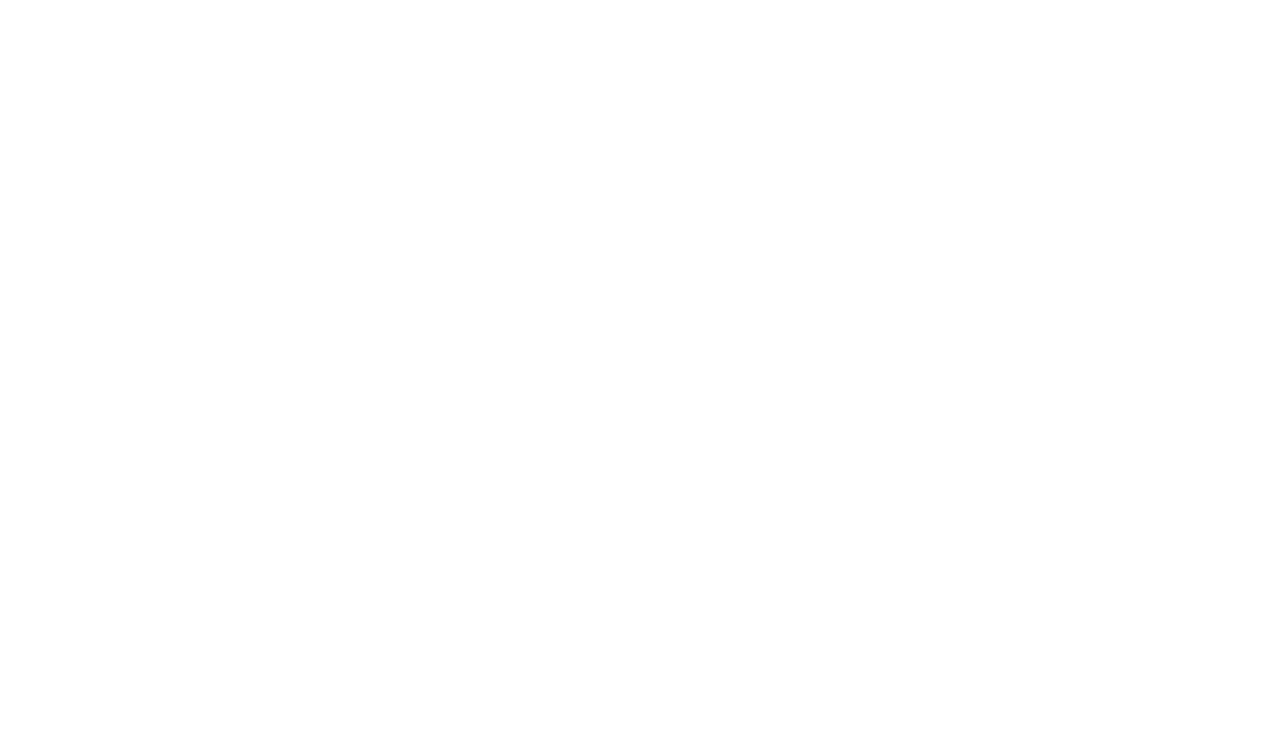
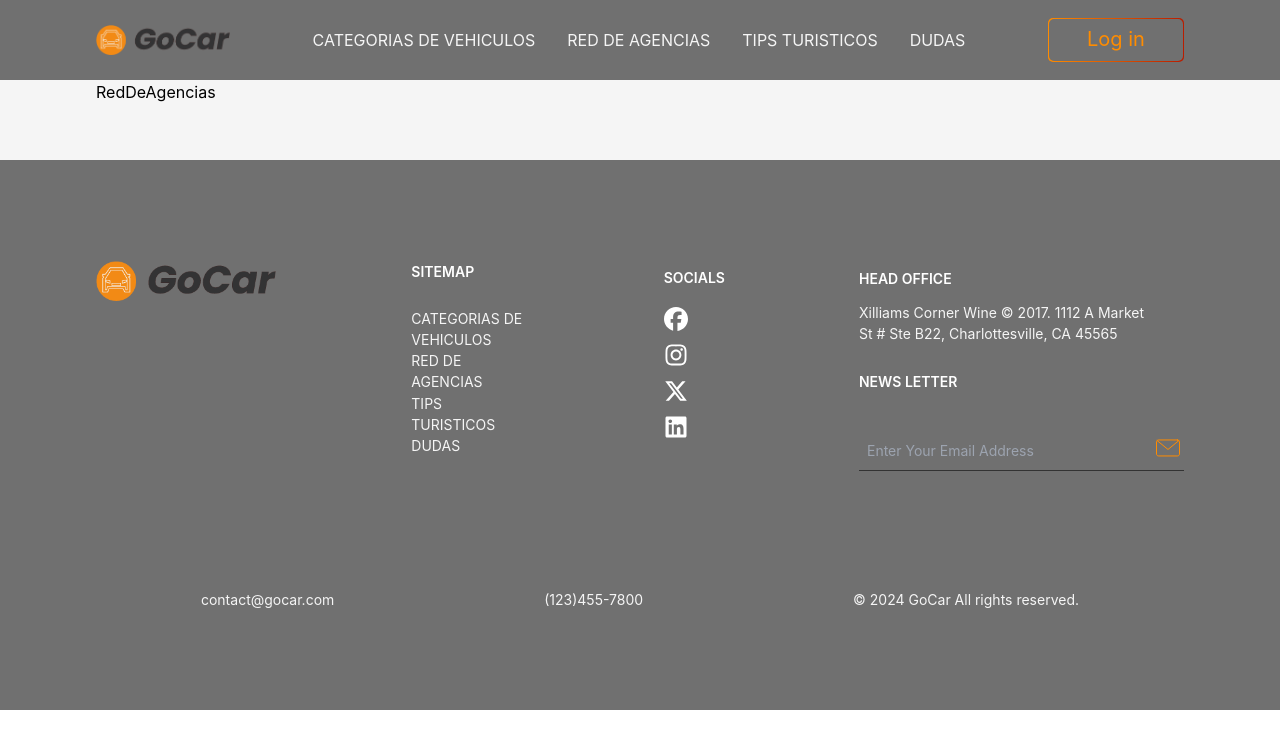
Before and after one commit to MatiasCoronel1312/s14-13-n-java, a React (Vite) app in the folder Frontend/: page /redDeAgencias in a window 1280 px wide. Before the commit this address had no page. Shown: the top 748 px of the page. Built offline with nearby package versions, Linux system fonts and the light colour scheme.

Commit message:
feat routes

```diff
--- a/Frontend/src/components/CarCarousel/Carrusel.tsx
+++ b/Frontend/src/components/CarCarousel/Carrusel.tsx
@@ -1,6 +1,8 @@
 import { useEffect, useState } from "react";
 import Car from "./carrusel.interface";
+import { useNavigate } from "react-router-dom";
 export default function Carrusel() {
+  const navigator = useNavigate();
   const images: Car[] = [
     {
       image: "src/assets/ImagenesCarros/AudiA5.png",
@@ -139,6 +141,7 @@ export default function Carrusel() {
         </div>
         <div className="flex justify-center align-bottom">
           <button
+          onClick={()=>{navigator('/categoriasDeVehiculos')}}
             type="button"
             className="border-orange-600 border-2 text-orange-600 py-4 px-10 rounded-md mt-8"
           >
--- a/Frontend/src/components/turismo/TurismoHome.tsx
+++ b/Frontend/src/components/turismo/TurismoHome.tsx
@@ -53,7 +53,7 @@ const TurismoHome = () => {
             setIndexSite={setIndexSite}
           />
         </div>
-        <ButtonTourism title="Consulta todos los destinos" path="" />
+        <ButtonTourism title="Consulta todos los destinos" path="/tipsTuristicos" />
       </div>
     )
   }
--- a/Frontend/src/index.css
+++ b/Frontend/src/index.css
@@ -9,15 +9,12 @@
   background-image: linear-gradient(180deg, #ff8c00, #b81c00);
 }
 .Gradient-H {
-  background-image: linear-gradient(135deg, #ff8c00, #b81c00);
+  background-image: linear-gradient(90deg, #ff8c00, #b81c00);
 }
 .Gradient-H_hover:hover {
-  background-image: linear-gradient(135deg, #ff8c00, #b81c00);
+  background-image: linear-gradient(90deg, #ff8c00, #b81c00);
 }
-.border-gradient {
-  border: solid 3px;
-  border-color: gradient(135deg, #ff8c00, #b81c00)
-}
+
 
 .container {
 max-width: 500px;
--- /dev/null
+++ b/Frontend/src/pages/CategoriaDeVehiculos.tsx
@@ -0,0 +1,12 @@
+
+const CategoriaDeVehiculos = () => {
+  return (
+    <div className='w-full bg-background flex justify-center'>
+      <div className="h-[80px] lg:w-[85%] md:w-[90%]  ">
+      <div>CategoriaDeVehiculos</div>
+      </div>
+    </div>
+  )
+}
+
+export default CategoriaDeVehiculos
--- /dev/null
+++ b/Frontend/src/pages/Dudas.tsx
@@ -0,0 +1,12 @@
+
+const Dudas = () => {
+  return (
+    <div className='w-full bg-background flex justify-center'>
+      <div className="h-[80px] lg:w-[85%] md:w-[90%]  ">
+        <div>Dudas</div>
+      </div>
+    </div>
+  )
+}
+
+export default Dudas;
--- /dev/null
+++ b/Frontend/src/pages/RedDeAgencias.tsx
@@ -0,0 +1,13 @@
+
+const RedDeAgencias = () => {
+  return (
+
+    <div className='w-full bg-background flex justify-center'>
+      <div className="h-[80px] lg:w-[85%] md:w-[90%]  ">
+       <div>RedDeAgencias</div>
+      </div>
+    </div>
+  )
+}
+
+export default RedDeAgencias
--- /dev/null
+++ b/Frontend/src/pages/TipsTuristicos.tsx
@@ -0,0 +1,12 @@
+
+const TipsTuristicos = () => {
+  return (
+    <div className='w-full bg-background flex justify-center'>
+      <div className="h-[80px] lg:w-[85%] md:w-[90%]  ">
+        <div>TipsTuristicos</div>
+      </div>
+    </div>
+  )
+}
+
+export default TipsTuristicos;
--- a/Frontend/src/router/menuRoutes.ts
+++ b/Frontend/src/router/menuRoutes.ts
@@ -1,8 +1,32 @@
+import CategoriaDeVehiculos from "../pages/CategoriaDeVehiculos";
+import Dudas from "../pages/Dudas";
 import Home from "../pages/Home";
+import RedDeAgencias from "../pages/RedDeAgencias";
+import TipsTuristicos from "../pages/TipsTuristicos";
 
 export const menuRoutes = [
     {
       id: "home",
       path: "/",
       Element: Home,
-    },]
+    },
+    {
+      id: "redDeAgencias",
+      path: "/redDeAgencias",
+      Element: RedDeAgencias,
+    },
+    {
+      id: "tipsTuristicos",
+      path: "/tipsTuristicos",
+      Element: TipsTuristicos,
+    },
+    {
+      id: "dudas",
+      path: "/dudas",
+      Element: Dudas,
+    },
+    {
+      id: "categoriasDeVehiculos",
+      path: "/categoriasDeVehiculos",
+      Element: CategoriaDeVehiculos,
+    }]
--- a/Frontend/src/shared/layout/footer/footer.tsx
+++ b/Frontend/src/shared/layout/footer/footer.tsx
@@ -11,15 +11,15 @@ const Footer = () => {
       <div className='lg:w-[85%] md:w-[90%] h-[348px] flex flex-col text-[14px]'>
         <div className='flex justify-between w-full h-[328px]'>
           <div className='w-[180px] h-[40px]'>
-            <img src={GoCar } alt="" />
+            <Link to='/'><img src={GoCar } alt="logo GoCar" /></Link>
           </div>
           <div className='w-[117px] h-[195px] flex flex-col justify-between'>
             <h2 className='text-white font-semibold'>SITEMAP</h2>
             <ul className='text-background flex flex-col justify-around w-full h-[148px] '>
-              <Link to="">CATEGORIAS DE VEHICULOS</Link>
-              <Link to="">RED DE AGENCIAS</Link>
-              <Link to="">OFERTAS</Link>
-              <Link to="">DUDAS</Link>
+              <Link to="/categoriasDeVehiculos">CATEGORIAS DE VEHICULOS</Link>
+              <Link to="/redDeAgencias">RED DE AGENCIAS</Link>
+              <Link to="/tipsTuristicos">TIPS TURISTICOS</Link>
+              <Link to="/dudas">DUDAS</Link>
 
             </ul>
 
--- a/Frontend/src/shared/layout/navbar/navbar.tsx
+++ b/Frontend/src/shared/layout/navbar/navbar.tsx
@@ -5,15 +5,17 @@ const navbar = () => {
   return (
     <header className='w-full bg-[#707070] flex justify-center'>
       <div className="h-[80px] lg:w-[85%] md:w-[90%] flex items-center justify-between ">
-        <img src={GoCar} alt="GoCar logo" className='w-[134px] h-[30px]' />
+        <Link to='/'>
+          <img src={GoCar} alt="GoCar logo" className='w-[134px] h-[30px]' />
+        </Link>
         <ul className='flex justify-between w-[60%]'>
-          <Link to='' className='text-background'>CATEGORIAS DE VEHICULOS</Link>
-          <Link to='' className='text-background'>RED DE AGENCIAS</Link>
-          <Link to='' className='text-background'>OFERTAS</Link>
-          <Link to='' className='text-background'>DUDAS</Link>
+          <Link to='/categoriasDeVehiculos' className='text-background text-center'>CATEGORIAS DE VEHICULOS</Link>
+          <Link to='/redDeAgencias' className='text-background text-center'>RED DE AGENCIAS</Link>
+          <Link to='/tipsTuristicos' className='text-background text-center'>TIPS TURISTICOS</Link>
+          <Link to='/dudas' className='text-background text-center'>DUDAS</Link>
         </ul>
         <button className='flex  Gradient-H w-[136px] h-[44px] rounded-[5px] cursor-pointer hover:bg-primary '>
-          <div className='text-primary py-1.5 z-10 bg-[#707070] m-auto w-[133px] Gradient-H_hover transition-all duration-300 ease-in-out h-[40px] rounded-[5px] cursor-pointer hover:text-text'>
+          <div className='text-primary text-[20px] py-[5px] z-10 bg-[#707070] m-auto w-[134px] Gradient-H_hover transition-all duration-300 ease-in-out h-[42px] rounded-[5px] cursor-pointer hover:text-text'>
           Log in</div>
         </button>
       </div>
```
